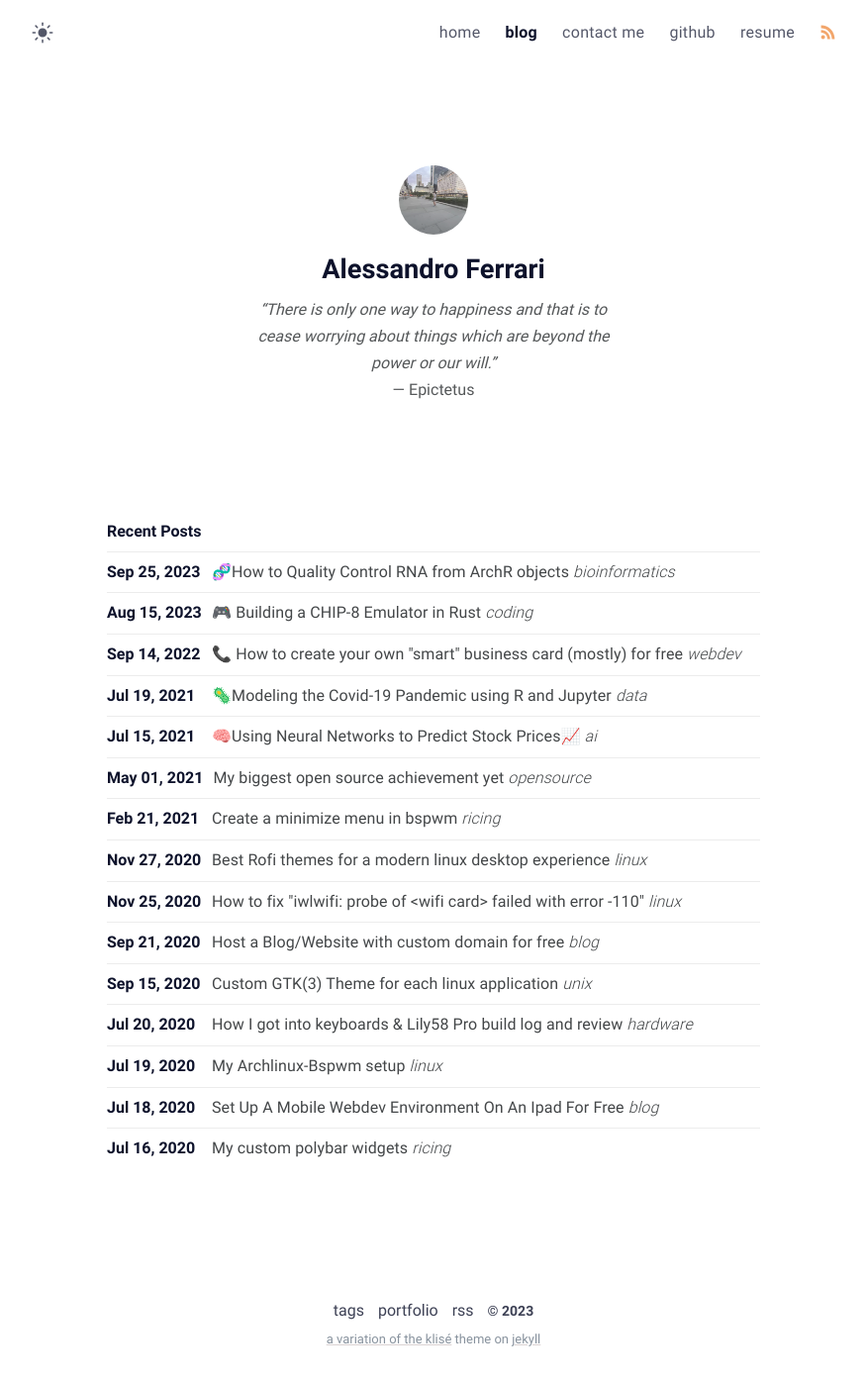
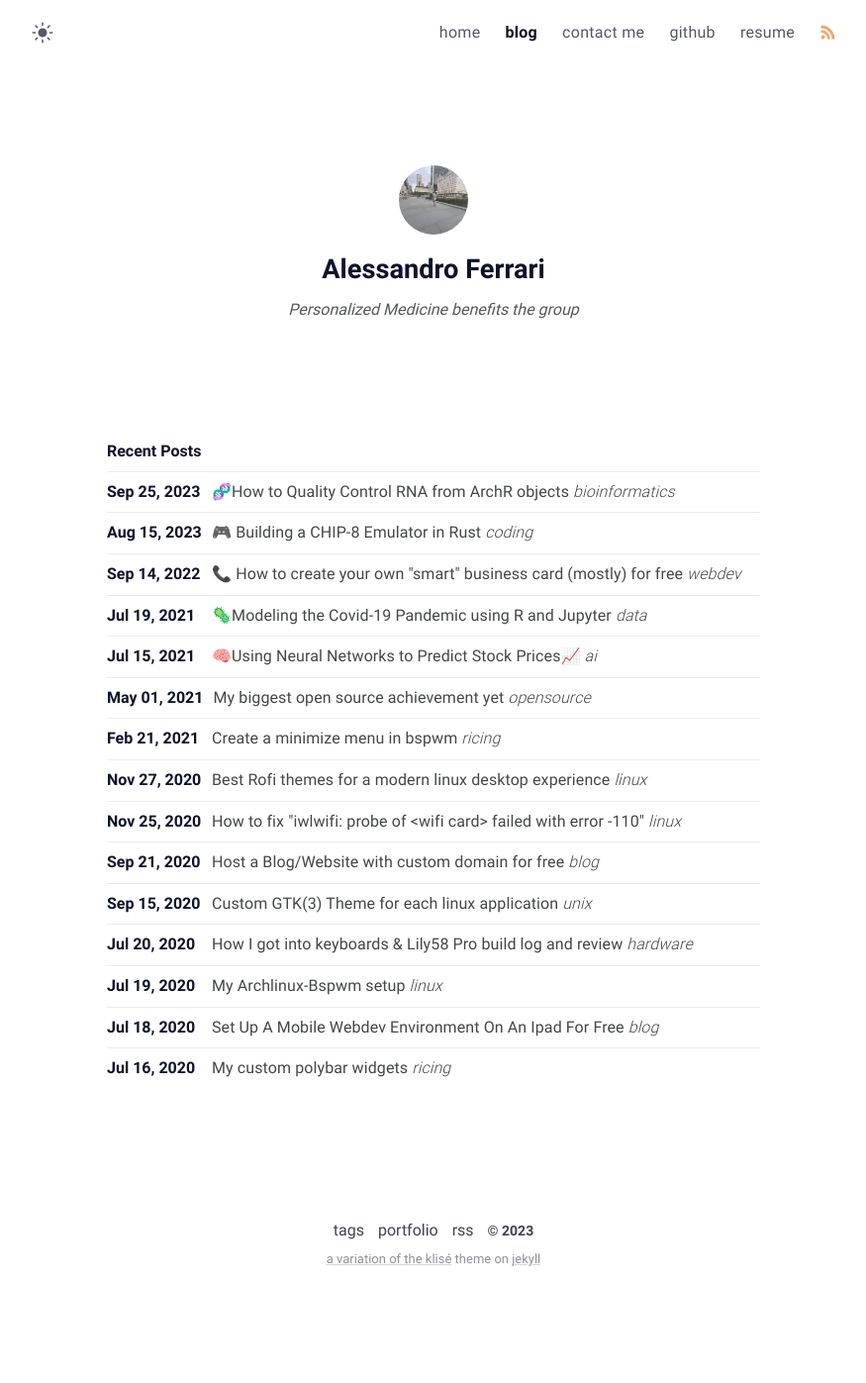
Before and after one commit to Ferryistaken/website, a Jekyll site: the page built from blog/index.md, in a window 1280 px wide. Shown: the whole page at 99% size, without its empty margins (202-1077 px from the left). Built offline with Jekyll 4.4.1, drawn with Linux system fonts in a browser that asks for light colours; after the commit the page ends 1316 px from its top, so only the background shows below that.

Commit message:
changed message

```diff
--- a/_config.yml
+++ b/_config.yml
@@ -13,8 +13,7 @@ mode: light
 author:
   name: Alessandro Ferrari # author name
   bio: >- # tell to the world
-    <i>“There is only one way to happiness and that is to cease worrying about things which are beyond the power or our will.”</i> <br>
-    ― Epictetus
+    <i>Personalized Medicine benefits the group</i>
   username: ferry # author username
   github: Ferryistaken
   twitter: ferrryx
```
